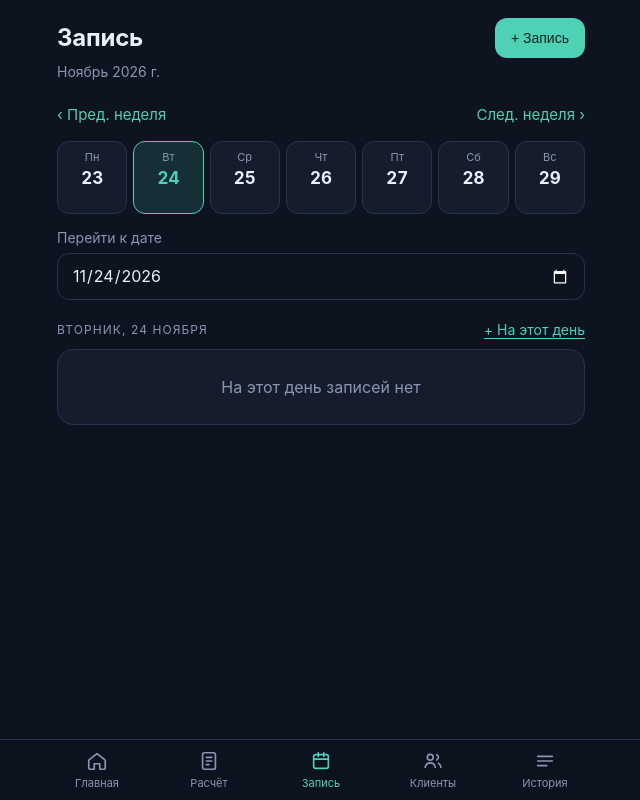
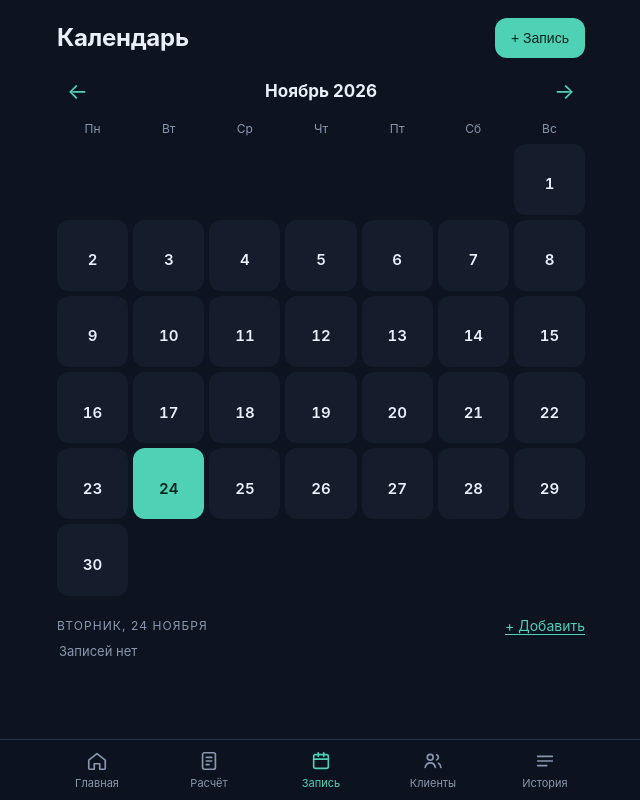
Before and after one commit to sabinazagradskaa097-blip/pdr-miniapp, a plain HTML site: page index.html in a window 1280 px wide. Both pictures are taken after a click on the link "Календарь". Shown: the whole page, without its empty margins (319-959 px from the left). Drawn offline with Linux system fonts and the light colour scheme.

Commit message:
Календарь на весь месяц
Co-Authored-By: Claude Opus 5.5 <noreply@anthropic.com>

```diff
--- a/index.html
+++ b/index.html
@@ -131,6 +131,13 @@ a.btn{display:flex;align-items:center;justify-content:center;text-decoration:non
 .hday.on{background:var(--accent);color:var(--on-accent)}
 .hday.on span{color:var(--on-accent);opacity:.75}
 .hday.on .dt i{background:var(--on-accent)}
+.mgrid{display:grid;grid-template-columns:repeat(7,1fr);gap:5px}
+.mhead{margin-bottom:6px}
+.mhead span{text-align:center;font-size:12px;color:var(--muted)}
+.mday{min-height:0;aspect-ratio:1/1;padding:0;border-radius:12px;gap:3px}
+.mday b{font-size:15px}
+.mday.today:not(.on){box-shadow:inset 0 0 0 1.5px var(--accent)}
+.mday.today:not(.on) b{color:var(--accent)}
 </style>
 </head>
 <body>
@@ -657,17 +664,21 @@ V.settings = () => `${back('#/home', 'Главная')}<h1>Настройки и
     <label for="imp">Восстановить из копии</label><textarea id="imp" placeholder="Вставьте сюда скопированные данные"></textarea>
     <button class="btn ghost" data-act="import" style="margin-top:10px">Восстановить</button></div>`;
 V.cal = () => {
-  const d = calDay || (calDay = today()), t0 = today(), mon = addDays(d, -((parseYmd(d).getDay() + 6) % 7));
-  const days = [0, 1, 2, 3, 4, 5, 6].map(i => addDays(mon, i)), wk = ['Пн', 'Вт', 'Ср', 'Чт', 'Пт', 'Сб', 'Вс'];
-  const cnt = s => DB.appts.filter(a => a.date === s && a.status !== 'noshow').length;
+  const d = calDay || (calDay = today()), t0 = today(), dd = parseYmd(d), y = dd.getFullYear(), m = dd.getMonth();
+  const first = new Date(y, m, 1), nd = new Date(y, m + 1, 0).getDate(), off = (first.getDay() + 6) % 7;
+  const live = s => DB.appts.filter(a => a.date === s && a.status !== 'noshow').length;
+  const cells = [];
+  for (let i = 0; i < off; i++) cells.push('<span></span>');
+  for (let n = 1; n <= nd; n++) { const s = ymd(new Date(y, m, n)), c = live(s);
+    cells.push(`<button class="hday mday ${s === d ? 'on' : ''} ${s === t0 ? 'today' : ''}" data-act="cal-day" data-v="${s}" aria-label="${dayTitle(s)}, записей: ${c}"><span class="dt">${'<i></i>'.repeat(Math.min(3, c))}</span><b>${n}</b></button>`); }
   const soon = DB.appts.filter(a => a.date > d && a.status === 'booked').sort((a, b) => (a.date + a.time).localeCompare(b.date + b.time)).slice(0, 5);
-  return `<div class="row between"><h1 style="margin:0">Запись</h1><button class="btn sm" data-act="appt-new">+ Запись</button></div>
-  <p class="sub" style="margin-top:4px">${cap1(parseYmd(d).toLocaleDateString('ru-RU', {month: 'long', year: 'numeric'}))}</p>
-  <div class="calnav"><button class="link" data-act="cal-shift" data-v="-7">‹ Пред. неделя</button>${d === t0 ? '' : '<button class="link" data-act="cal-today">Сегодня</button>'}<button class="link" data-act="cal-shift" data-v="7">След. неделя ›</button></div>
-  <div class="week">${days.map((s, i) => `<button class="day ${s === d ? 'on' : ''} ${s === t0 ? 'today' : ''}" data-act="cal-day" data-v="${s}" aria-label="${dayTitle(s)}, записей: ${cnt(s)}"><span>${wk[i]}</span><b>${parseYmd(s).getDate()}</b><i>${cnt(s) || ''}</i></button>`).join('')}</div>
-  <label for="cal-date">Перейти к дате</label><input type="date" id="cal-date" data-chg="cal-date" value="${d}">
-  <div class="row between"><div class="cap">${dayTitle(d)}</div><button class="link" data-act="appt-new" style="margin-top:12px">+ На этот день</button></div>
-  ${apptsOn(d).map(a => apptRow(a)).join('') || '<div class="empty">На этот день записей нет</div>'}
+  return `<div class="row between"><h1 style="margin:0">Календарь</h1><button class="btn sm" data-act="appt-new">+ Запись</button></div>
+  <div class="calnav" style="margin-top:14px"><button class="link" data-act="cal-month" data-v="-1" aria-label="Предыдущий месяц" style="font-size:22px;padding:4px 10px">←</button><b style="font-size:17px">${cap1(first.toLocaleDateString('ru-RU', {month: 'long'}))} ${y}</b><button class="link" data-act="cal-month" data-v="1" aria-label="Следующий месяц" style="font-size:22px;padding:4px 10px">→</button></div>
+  <div class="mgrid mhead">${['Пн', 'Вт', 'Ср', 'Чт', 'Пт', 'Сб', 'Вс'].map(w => `<span>${w}</span>`).join('')}</div>
+  <div class="mgrid">${cells.join('')}</div>
+  ${d.slice(0, 7) !== t0.slice(0, 7) ? '<div style="text-align:center"><button class="link" data-act="cal-today">Вернуться к сегодня</button></div>' : ''}
+  <div class="row between"><div class="cap">${dayTitle(d)}</div><button class="link" data-act="appt-new" style="margin-top:12px">+ Добавить</button></div>
+  ${apptsOn(d).map(a => apptRow(a)).join('') || '<div class="row between" style="margin:-2px 2px 4px"><span class="muted small">Записей нет</span></div>'}
   ${soon.length ? `<div class="cap">Дальше по записи</div>${soon.map(a => apptRow(a, true)).join('')}` : ''}`;
 };
 V.apptform = () => { if (!adraft) adraft = newADraft(calDay);
@@ -835,6 +846,8 @@ const A = {
   'cal-day'(el) { calDay = el.dataset.v; render(); },
   'cal-shift'(el) { calDay = addDays(calDay || today(), +el.dataset.v); render(); },
   'home-day'(el) { homeDay = el.dataset.v; render(); },
+  'cal-month'(el) { const d = parseYmd(calDay || today()), f = new Date(d.getFullYear(), d.getMonth() + (+el.dataset.v), 1), t0 = today();
+    calDay = ymd(f).slice(0, 7) === t0.slice(0, 7) ? t0 : ymd(f); render(); },
   'cal-today'() { calDay = today(); render(); },
   'appt-new'() { adraft = newADraft(location.hash.indexOf('#/cal') === 0 ? calDay : (homeDay || today())); go('#/appt/new'); },
   'appt-visit'() { adraft.visit = !adraft.visit; render(); },
```
